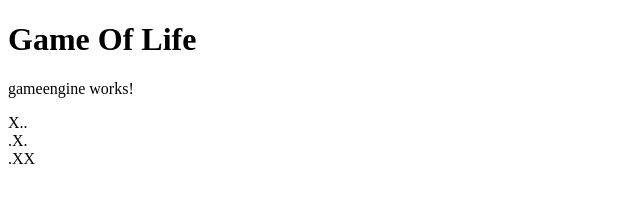
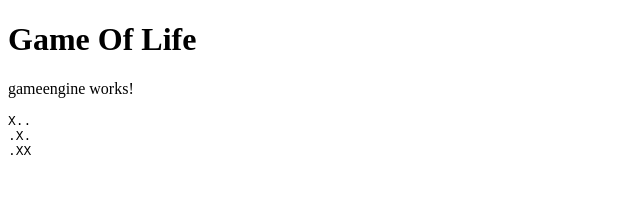
Before and after one commit to tflander/GameOfLifeAngular, an Angular app: page / in a window 1280 px wide. Shown: the top 218 px of the page, without its empty margins (0-640 px from the left). Built offline with nearby package versions, Linux system fonts and the light colour scheme.

Commit message:
monospace

```diff
--- a/src/app/gameengine/gameengine.component.html
+++ b/src/app/gameengine/gameengine.component.html
@@ -1,5 +1,5 @@
 <p>gameengine works!</p>
-<div>
+<div class="game">
   <div *ngFor="let row of rows">
     <div>{{row}}</div>
   </div>
--- a/src/styles.css
+++ b/src/styles.css
@@ -1 +1,3 @@
-/* You can add global styles to this file, and also import other style files */
+div.game {
+  font-family: monospace;
+}
```
